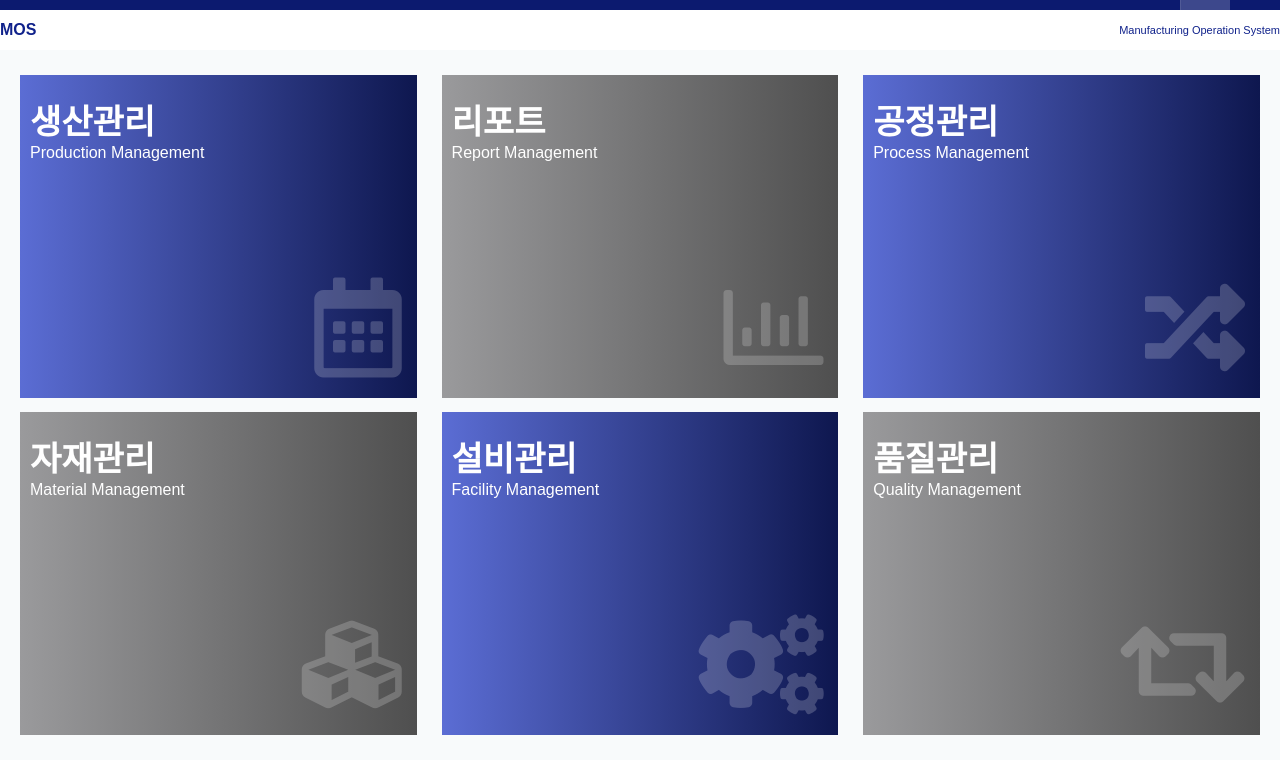
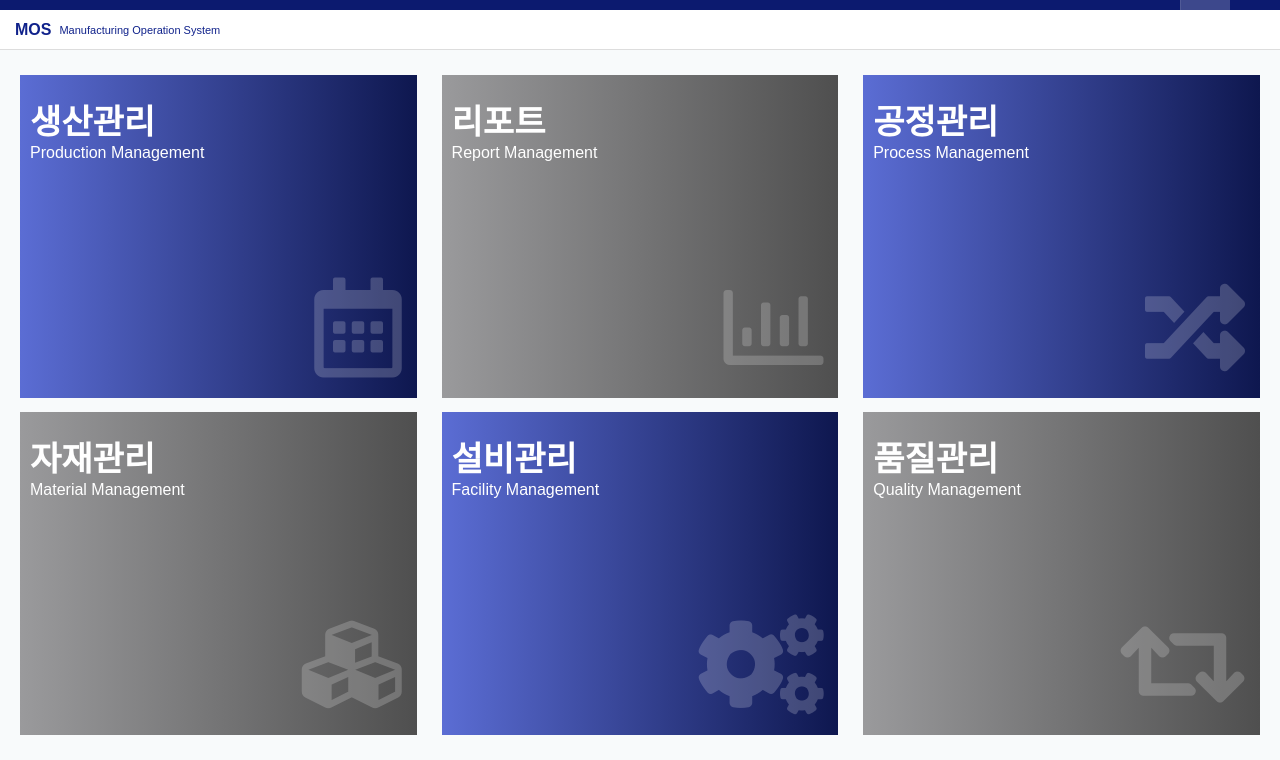
Before and after one commit to minnn0/tbHyosung, a plain HTML site: page index.html in a window 1280 px wide. Shown: the part 40-800 px from the top of the page. Drawn offline with Linux system fonts and the light colour scheme.

Commit message:
index.html page_hd 수정

```diff
--- a/css/common.css
+++ b/css/common.css
@@ -145,6 +145,8 @@ body {min-width: 320px; min-height: 320px;}
 
 /* --------------------- 메인 화면 ------------------------- */
 
+.main_container .page_hd {border-bottom: 1px solid #ddd;}
+.main_container .page_hd .left_page_hd {border-bottom: none;}
 .main_container .page_hd .location {margin-left: 8px;}
 .main_container .contents {padding: 25px 20px; background: #f8fafb; height: calc(100vh - 90px);}
 .main_container .main_dash { display: flex; flex-wrap: wrap; justify-content: space-between; align-content: space-between; height: 100%; }
--- a/index.html
+++ b/index.html
@@ -71,9 +71,11 @@
     </header>
     <div id="container" class="main_container">
         <div class="page_hd">
-            <h2 class="tit">MOS</h2>
-            <div class="location">
-                <p>Manufacturing Operation System</p>
+            <div class="left_page_hd">
+                <h2 class="tit">MOS</h2>
+                <div class="location">
+                    <p>Manufacturing Operation System</p>
+                </div>
             </div>
         </div>
         <div class="contents">
```
